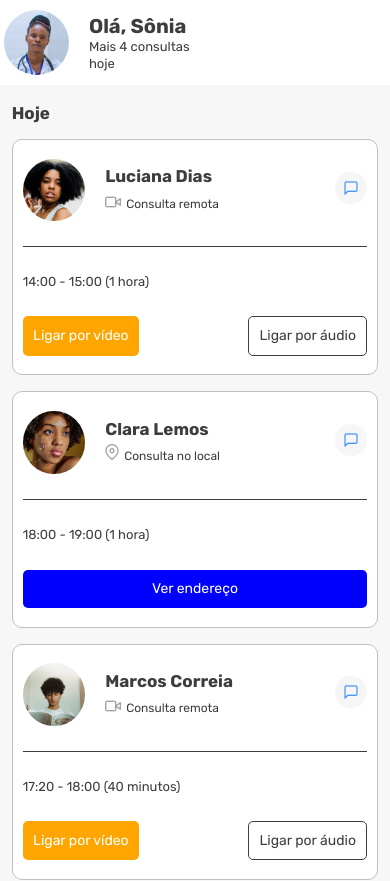
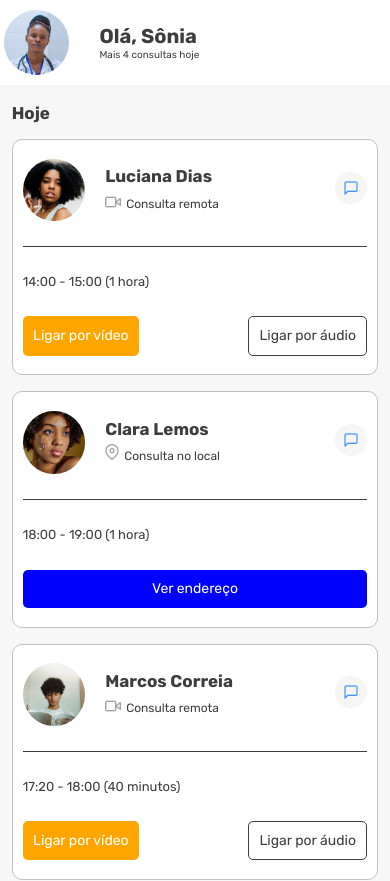
Before and after one commit to alifermaia/AM-Clinica-M-dica, a plain HTML site: page index.html in a window 390 px wide. Shown: the top 881 px of the page. Drawn offline with Linux system fonts and the light colour scheme.

Commit message:
31-05 Estilizando Media Queries

```diff
--- a/header.css
+++ b/header.css
@@ -160,7 +160,7 @@ nav li:hover{
 
     .header-perfil{
 
-        width:240px;
+        width:200px;
 
         line-height: 1.3;
 
@@ -176,7 +176,7 @@ nav li:hover{
     }
 
     .header-perfil p{
-        font-size: 13px;
+        font-size: 10px;
     }
 
     nav ul{
```
